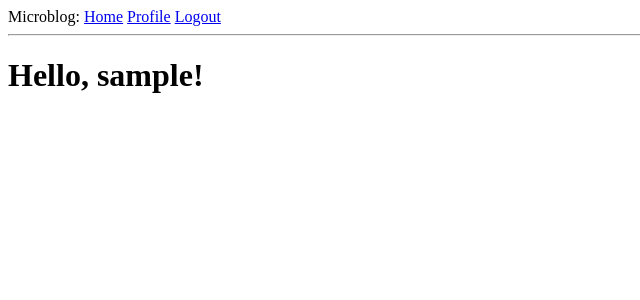
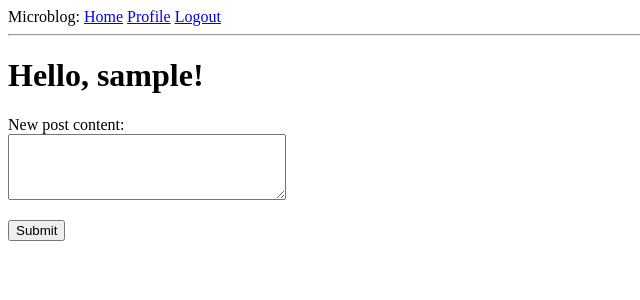
Before and after one commit to ultasun/miguel_mega_flask, a Flask app: page / in a window 1280 px wide. Shown: the top 300 px of the page, without its empty margins (0-640 px from the left). Run offline with Flask 2, Linux system fonts and the light colour scheme; the visitor is signed in with stand-in values (Sample User, id 1); data comes from the database, SQL or seed files in the repository; both versions use the stored data as it was after the commit; data that the repository does not hold is empty.

Commit message:
chapter 9 up until 'displaying blog posts'

```diff
--- a/app/forms.py
+++ b/app/forms.py
@@ -48,3 +48,8 @@ class EditProfileForm(FlaskForm):
 
 class EmptyForm(FlaskForm):
     submit = SubmitField('Submit')
+
+class PostForm(FlaskForm):
+    post = TextAreaField('New post content:', validators=[
+        DataRequired(), Length(min=1, max=140)])
+    submit = SubmitField('Submit')
--- a/app/routes.py
+++ b/app/routes.py
@@ -1,6 +1,7 @@
 from flask import render_template, flash, redirect, url_for, request
 from app import app, db
-from app.forms import LoginForm, RegistrationForm, EditProfileForm, EmptyForm
+from app.forms import LoginForm, RegistrationForm, EditProfileForm, EmptyForm, \
+                      PostForm
 from flask_login import current_user, login_user, logout_user, login_required
 from app.models import User, Post
 from werkzeug.urls import url_parse
@@ -12,12 +13,19 @@ def before_request():
         current_user.last_seen = datetime.utcnow()
         db.session.commit()
 
-@app.route('/')
-@app.route('/index')
+@app.route('/', methods=['GET', 'POST'])
+@app.route('/index', methods=['GET', 'POST'])
 @login_required
 def index():
+    form = PostForm()
+    if form.validate_on_submit():
+        post = Post(body=form.post.data, author=current_user)
+        db.session.add(post)
+        db.session.commit()
+        flash('Published your new post.')
+        return redirect(url_for('index'))
     posts = Post.query.all()
-    return render_template('index.html', title='Home', posts=posts)
+    return render_template('index.html', title='Home', posts=posts, form=form)
 
 @app.route('/login', methods=['GET', 'POST'])
 def login():
--- a/app/templates/index.html
+++ b/app/templates/index.html
@@ -1,9 +1,19 @@
 {% extends "base.html" %}
+
 {% block content %}
     <h1>Hello, {{ current_user.username }}!</h1>
+    <form action="" method="post">
+        {{ form.hidden_tag() }}
+        <p>
+            {{ form.post.label }}<br />
+            {{ form.post(cols=32, rows=4) }}<br />
+            {% for error in form.post.errors %}
+            <span style="color: red;">[{{ error }}]</span>
+            {% endfor %}
+        </p>
+        <p>{{ form.submit() }}</p>
+    </form>
     {% for post in posts %}
-    <div>
-        <p>{{ post.author.username }} says: <b>{{ post.body }}</b></p>
-    </div>
+    <p>{{ post.author.username }} says: <b>{{ post.body }}</b></p>
     {% endfor %}
 {% endblock %}
```
Also changed, not shown: app.db.
